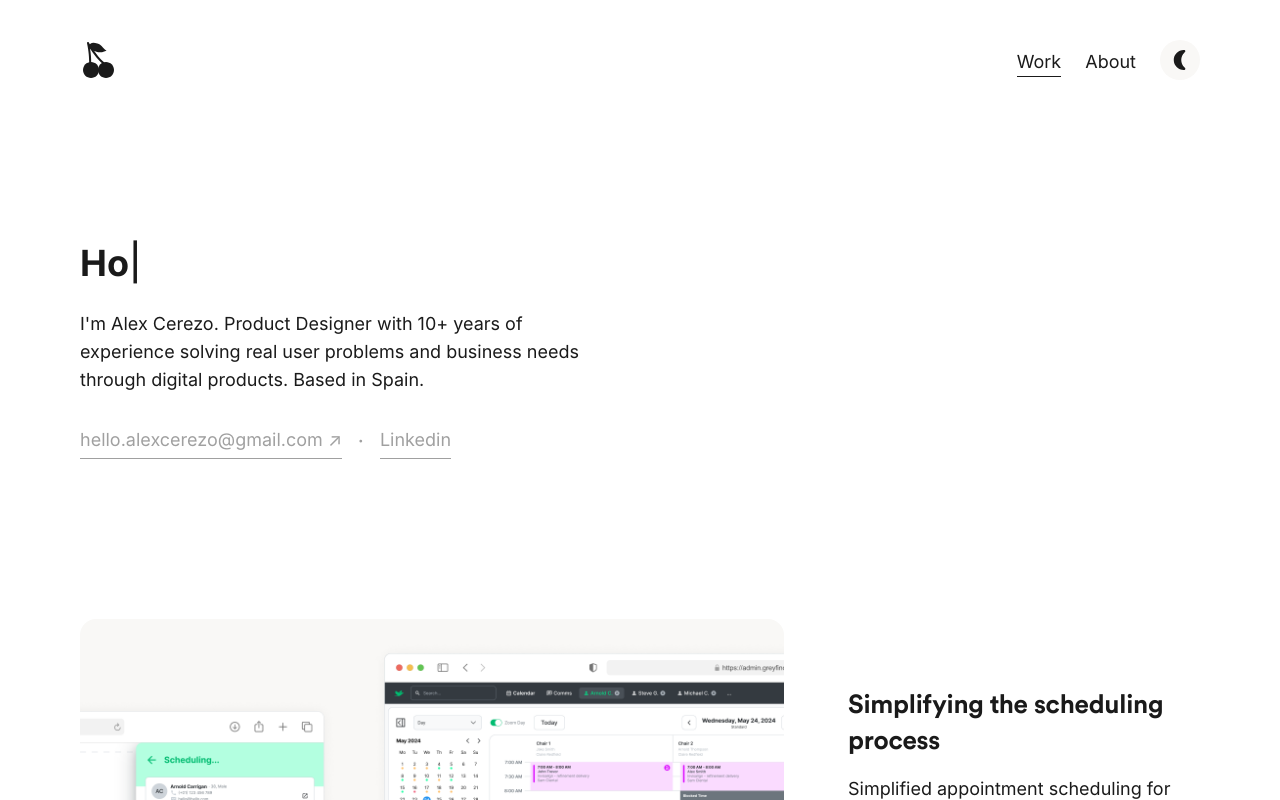
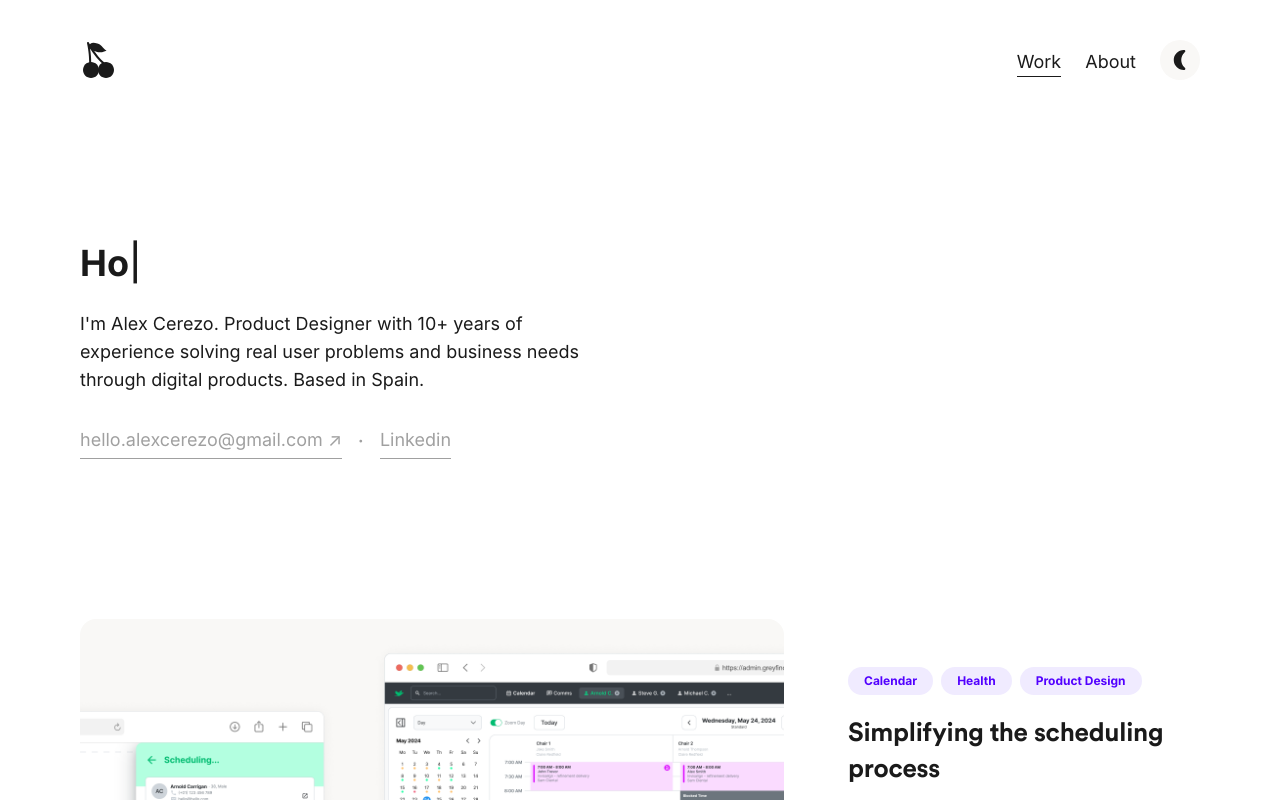
Before and after one commit to itsalexcm/alex-cerezo-portfolio, a Vue app: page / in a window 1280 px wide. Shown: the top 800 px of the page. Built offline with nearby package versions, Linux system fonts and the light colour scheme; no server answers.

Commit message:
new tags

```diff
--- a/src/assets/styles/_colors.scss
+++ b/src/assets/styles/_colors.scss
@@ -18,6 +18,9 @@
 
   --accent-primary: #C8FF00;
   --accent-secondary: #A0A0A0;
+
+  --tag-bg: #F0EBFF;
+  --tag-fg: var(--text-accent);
 }
 [data-theme='dark'] {
   --wb: #1F1F1F;
@@ -33,4 +36,7 @@
 
   --accent-primary: #B8FF00;
   --accent-secondary: #808080;
+
+  --tag-bg: #2B2540;
+  --tag-fg: var(--text-accent);
 }
--- a/src/assets/styles/_globals.scss
+++ b/src/assets/styles/_globals.scss
@@ -121,6 +121,11 @@ h6 {
   color: #1A1A1A;
 }
 .text {
+  &.mini {
+    font-size: 12px;
+    line-height: 1;
+    font-weight: var(--font-weight-bold);
+  }
   &.small {
     font-size: var(--font-size-sm);
     line-height: var(--line-height-base);
--- a/src/components/CaseBlock.vue
+++ b/src/components/CaseBlock.vue
@@ -8,6 +8,11 @@
         >
         <div :class="['block-item', block.customWidth || '']">
           <h3 v-if="block.title">{{ block.title }}</h3>
+          <p
+            v-if="block.subtitle"
+            class="block-subtitle text regular"
+            v-html="block.subtitle"
+          ></p>
           <p
             v-for="(txt, i) in block.texts || [block.text]"
             :key="'text-' + i"
@@ -152,6 +157,24 @@ div[id]::before {
           display: block;
         }
       }
+      .block-subtitle {
+        margin: var(--spacing-2x) 0 0 0;
+        color: var(--tag-fg, var(--text-secondary));
+        background: var(--tag-bg);
+        display: inline-block;
+        padding: var(--spacing-2x) var(--spacing-4x);
+        border-radius: var(--spacing-30x);
+        font-size: var(--font-size-sm);
+        line-height: 1.2;
+      }
+      .tag-chip {
+        padding: var(--spacing-2x) var(--spacing-4x);
+        border-radius: var(--spacing-30x);
+        background: var(--tag-bg);
+        color: var(--tag-fg);
+        line-height: 1;
+        white-space: nowrap;
+      }
     }
   }
 }
--- a/src/components/ProjectList.vue
+++ b/src/components/ProjectList.vue
@@ -1,6 +1,5 @@
 <template>
   <div class="work">
-    <!-- <p class="work-label text regular">Work</p> -->
     <ul class="work-list">
       <li v-for="project in projects" :key="project.id">
         <router-link :to="`/work/${project.id}`">
@@ -9,6 +8,13 @@
               <img class="case-img" :src="project.thumbnail" :alt="project.title" />
             </div>
             <div class="work-content">
+              <div v-if="project.tags && project.tags.length" class="work-tags">
+                <span
+                  v-for="(tag, i) in project.tags"
+                  :key="`tag-${i}`"
+                  class="tag-chip text mini"
+                >{{ tag }}</span>
+              </div>
               <h3 class="work-title">{{ project.title }}</h3>
               <p class="work-desc text regular">{{ project.intro }}</p>
               <p class="work-button text regular">Case Study →</p>
@@ -52,6 +58,21 @@ defineProps({
       .work-content {
         flex: 1;
         margin: 0 0 0 var(--spacing-16x);
+        .work-tags {
+          display: flex;
+          flex-wrap: wrap;
+          gap: var(--spacing-2x);
+          margin: 0 0 var(--spacing-5x) 0;
+        }
+        .tag-chip {
+          padding: var(--spacing-2x) var(--spacing-4x);
+          border-radius: var(--spacing-30x);
+          background-color: var(--tag-bg);
+          color: var(--tag-fg);
+          white-space: nowrap;
+          line-height: 1;
+          transition: all .3s ease;
+        }
         .work-title {
           font-size: var(--font-size-lg);
           line-height: var(--line-height-xl);
@@ -60,7 +81,7 @@ defineProps({
           margin-bottom: 0px;
         }
         .work-desc {
-          margin-top: var(--spacing-4x);
+          margin-top: var(--spacing-2x);
         }
         .work-button {
           color: #1A1A1A;
--- a/src/data/projects/calendar.js
+++ b/src/data/projects/calendar.js
@@ -4,6 +4,7 @@ export default {
   subtitle: "The scheduling experience at Greyfinch was redesigned to make appointment management faster, clearer and less error-prone for clinic staff.",
   thumbnail: "/assets/imgs/greyfinch/gf_img_01.png",
   intro: "Simplified appointment scheduling for clinic staff at Greyfinch.",
+  tags: ["Calendar", "Health", "Product Design"],
   components: [
     {
       type: "CaseMedia",
--- a/src/data/projects/dashboard.js
+++ b/src/data/projects/dashboard.js
@@ -4,6 +4,7 @@ export default {
   subtitle: "This case study explores how we improved the clarity and usability of Finsit’s dashboard, a tool used by accountants and their clients to visualize financial data.",
   thumbnail: "/assets/imgs/finsit/wk_img_01.png",
   intro: "Improving clarity and usability in Finsit’s financial dashboard.",
+  tags: ["Data Visualization", "Financial", "Product Design"],
   components: [
     {
       type: "CaseMedia",
--- a/src/data/projects/design.js
+++ b/src/data/projects/design.js
@@ -4,6 +4,7 @@ export default {
   subtitle: "How we built a scalable system to unify 5 brands, streamline workflows, and empower cross-functional product teams.",
   thumbnail: "/assets/imgs/edreams/ed_img_01.png",
   intro: "Unifying 5 brands with a scalable, cross-functional design system.",
+  tags: ["Design System", "Travel", "Design Ops"],
   components: [
     {
       type: "CaseMedia",
--- a/src/views/CaseView.vue
+++ b/src/views/CaseView.vue
@@ -5,6 +5,13 @@
   >
     <article class="case">
       <div class="case-top">
+        <div v-if="caseData?.tags && caseData?.tags.length" class="case-tags">
+          <span
+            v-for="(tag, tIdx) in caseData?.tags"
+            :key="'btag-' + tIdx"
+            class="tag-chip text mini"
+          >{{ tag }}</span>
+        </div>
         <h1 class="hero-heading">{{ caseData?.title }}</h1>
         <div class="case-overview">
           <p class="text hero">{{ caseData?.subtitle }}</p>
@@ -84,6 +91,21 @@
     max-width: var(--width-md);
     text-align: center;
     margin: 0 auto var(--spacing-30x) auto;
+    .case-tags {
+      display: flex;
+      flex-wrap: wrap;
+      justify-content: center;
+      gap: var(--spacing-2x);
+      margin: 0 0 var(--spacing-4x) 0;
+      .tag-chip {
+        padding: var(--spacing-2x) var(--spacing-4x);
+        border-radius: var(--spacing-30x);
+        background: var(--tag-bg);
+        color: var(--tag-fg);
+        line-height: 1;
+        white-space: nowrap;
+      }
+    }
     .case-overview {
       margin-top: 40px;
     }
```
